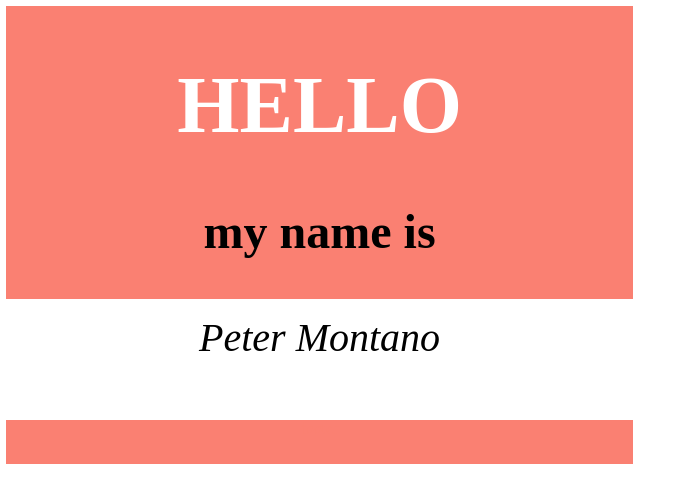
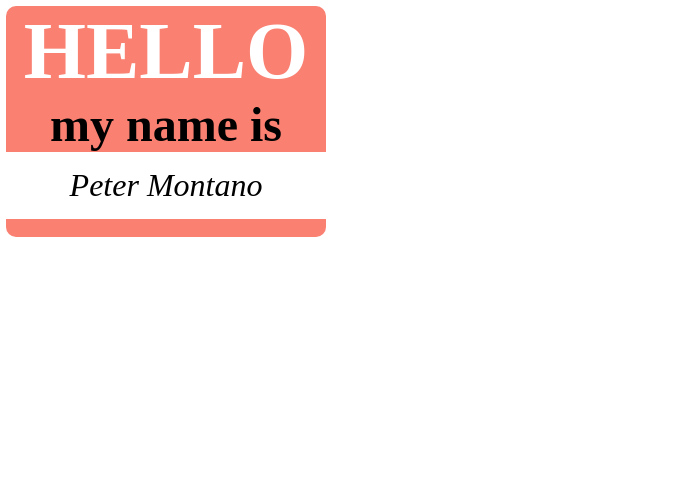
Before and after one commit to Montano-Pete/name-tag-repo, a plain HTML site: page index.html in a window 1280 px wide. Shown: the whole page, without its empty margins (0-690 px from the left). Drawn offline with Linux system fonts and the light colour scheme.

Commit message:
updated nametag

```diff
--- a/index.html
+++ b/index.html
@@ -9,6 +9,7 @@
     <link rel="layoutsheet" href="./layout.css">
 </head>
 <body>
+    <div class="border">
         <header class="HELLO">
             <h1 >
                 HELLO
@@ -21,7 +22,9 @@
             Peter Montano
         </main>
 
-    <footer>footer
+        <footer>
+            footer
         </footer>
+    </div>
 </body>
 </html>
--- a/style.css
+++ b/style.css
@@ -1,10 +1,10 @@
 body, html {
     display: grid;
-    width: 70%;
-    height: 70%
+    width: 50%;
+    height: 60%;
     padding: 0;
     margin: 0;
-    grid-template-rows: 1fr .55fr .20fr;
+    grid-template-rows: .55fr .55fr .20fr;
     text-align: center;
     border-style: solid;
     border-color: white;
@@ -16,6 +16,7 @@ body, html {
     font-weight: bold;
     color: white;
     background-color: salmon;
+    border-radius: 10px;
 }
 
 .my-name {
@@ -25,12 +26,22 @@ body, html {
 }
 
 .name {
-    font-size: 2.5rem;
+    font-size: 2rem;
     font-style: italic ;
-    margin-top: 15px;
+    margin-bottom: 15px;
+    margin-top: 15px
 }
 
 footer {
     color: salmon;
     background-color: salmon;
+    border-radius: 0px 0px 10px 10px;
 }
+
+h1 {
+    margin: 0;
+}
+
+h2 {
+    margin: 0;
+}
```
Lines whose indentation alone changed are shown as unchanged.
